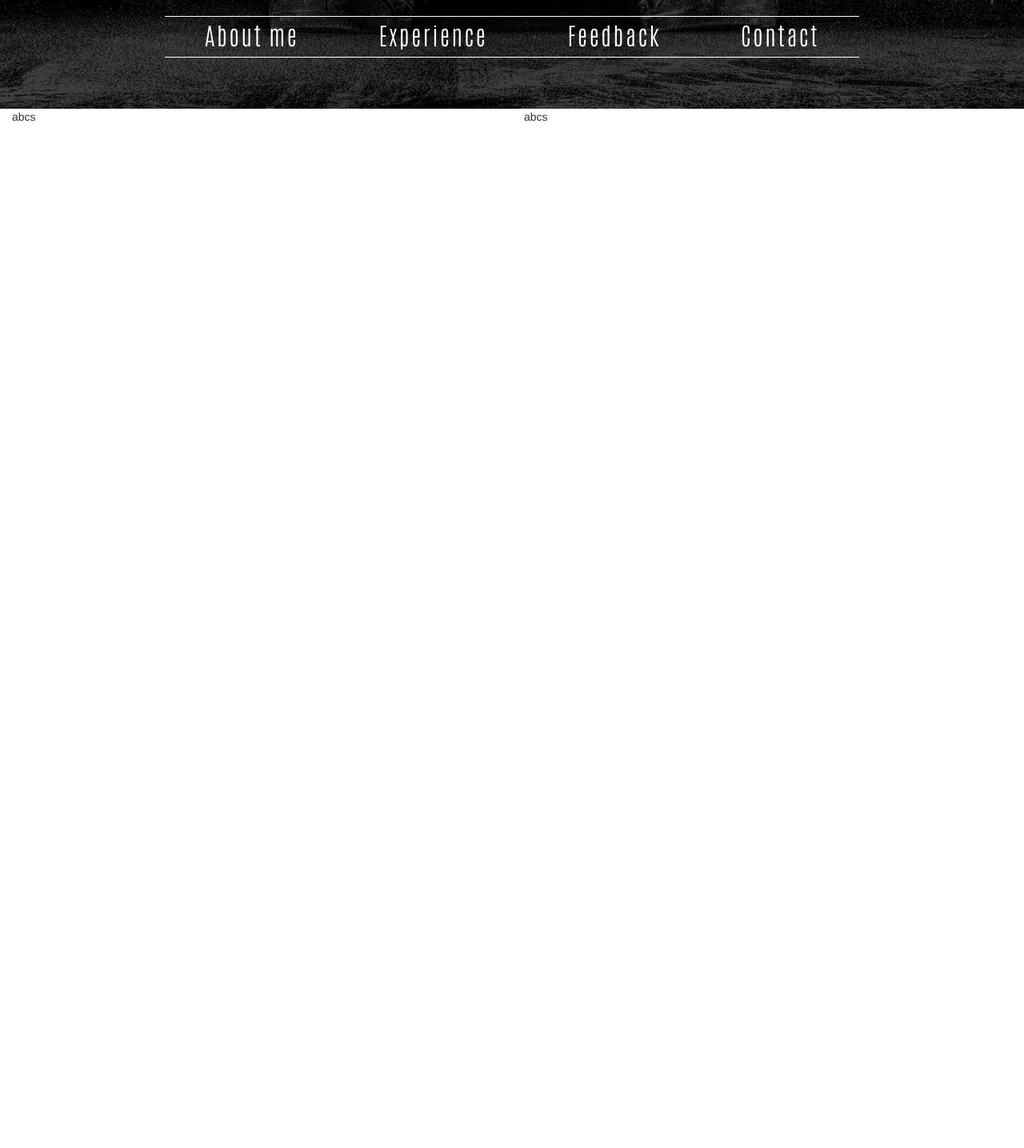
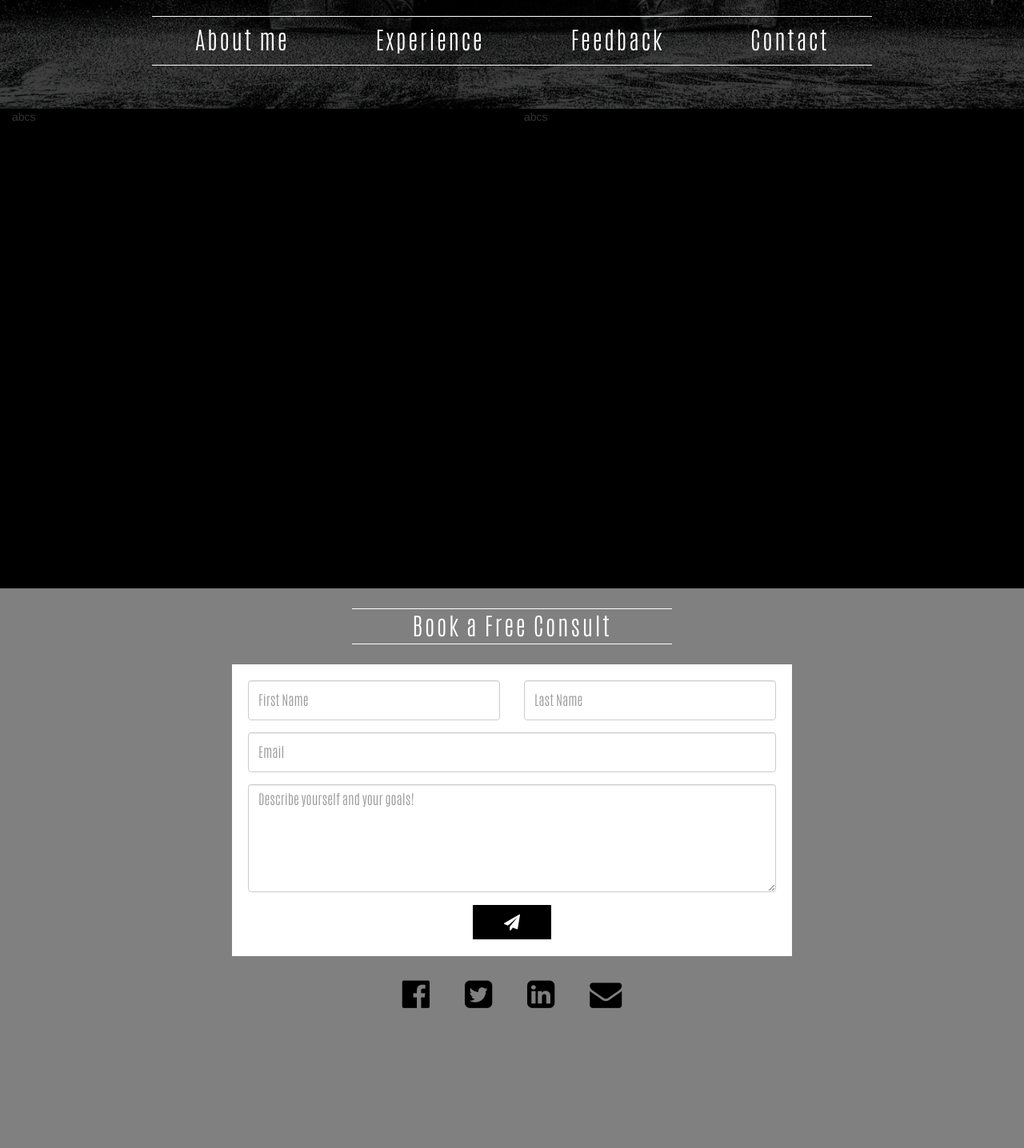
Before and after one commit to Projects4Giggles/slava-profile-page, a plain HTML site: page index.html in a window 1280 px wide. Shown: the part 664-2100 px from the top of the page at 80% size. Before the commit the page ends 820 px from the top, so only its background shows below. Drawn offline with nearby package versions, Linux system fonts and the light colour scheme; a web font is replaced by a local one.

Commit message:
Added footer form, major changes
-Added form to footer
-Added Social media icons to footer
-Added links to nav bar

```diff
--- a/index.html
+++ b/index.html
@@ -16,7 +16,7 @@
 </head>
 
 <body>
-	<div class="container-fluid intro-div">
+	<div class="container-fluid" id="sec-intro">
 	<div class="overlay">
 	</div>
 		<div class="row title">
@@ -27,21 +27,84 @@
 				<div class="nav-container">
 				<nav class="navbar navbar-dark bg-faded nav-custom">
 					<ul class="nav navbar-nav nav-ul-custom">
-					<li class="nav-item">About me</li>
-					<li class="nav-item">Experience</li>
-					<li class="nav-item">Feedback</li>
-					<li class="nav-item">Contact</li>
+					<li class="nav-item"><a href="#sec-about-me">About me</a></li>
+					<li class="nav-item"><a href="#sec-experience">Experience</a></li>
+					<li class="nav-item"><a href="#sec-feedback">Feedback</a></li>
+					<li class="nav-item"><a href="#sec-footer">Contact</a></li>
 					</ul>
 				</nav>
 				</div>
 			</div>
 		</div>
 	</div>
-	<div class="container-fluid">
+	<div class="container-fluid" id ="sec-about-me">
 		<div class="row">
 			<div class="col-md-6">abcs</div>
 			<div class="col-md-6">abcs</div>
 		</div>
 	</div>
+	<div class="container-fluid" id="sec-footer">
+		<div class="row">
+			<div class="col-lg-12">
+				<div class="btn-consult">
+				Book a Free Consult
+				</div>
+				<!--start of form conatiner div-->
+				<div class="container form-container">
+					<form>
+					<!--first and last name row-->
+						<div class="form-group row">
+							<label for="fname" class="sr-only">First Name</label>
+							<div class="col-sm-6">
+							<input type="text" id="fname" class="form-control " name="user_fname" placeholder="First Name">
+							</div>
+							<label for="lname" class="sr-only">Last Name</label>
+							<div  class="col-sm-6">
+							<input type="text" id="lname" class="form-control " name="user_lname" placeholder="Last Name">
+							</div>
+						</div>
+						<!--end first and last name row-->
+						<div class="form-group row">
+							<label class="sr-only" for="email">Email</label>
+							<div class="col-sm-12">
+							<input type="email" id="email" class="form-control " name="user_mail" placeholder="Email">
+							</div>
+						</div>
+						<div class="form-group">
+							<label for="comment" class="sr-only">Comment</label>
+							<div>
+							<textarea  class="form-control " rows="5" name="user_comment" placeholder="Describe yourself and your goals!"></textarea>
+							</div>
+						</div>
+						<div class="row">
+							<div class="center">
+							<button type="submit" class="btn-submit"><i class="fa fa-paper-plane" aria-hidden="true"></i></button>
+							</div>
+						</div>
+					</form>
+				</div>
+				<!--end of form container div-->
+
+			</div>
+		</div>
+		<!--Social media buttons-->
+		<div class="row">
+			<div class="col-md-12">
+				<div class="social-container">
+					<ul class="ul-social">
+						<li class="icons-social"><a href="#"><i class="fa fa-facebook-official" aria-hidden="true"></i></a>
+</li>
+						<li class="icons-social"><a href="#"><i class="fa fa-twitter-square" aria-hidden="true"></i></a>
+</li>
+						<li class="icons-social"><a href="#"><i class="fa fa-linkedin-square" aria-hidden="true"></i></a>
+</li>
+						<li class="icons-social"><a href="mailto:slavakozlov123@gmail.com?subject=Contact%20Request"><i class="fa fa-envelope" aria-hidden="true"></i></a>
+</li>
+					</ul>
+				</div>
+			</div>
+		</div>
+		<!--end social media buttons-->
+	</div>
 </body>
 </HTML>
--- a/style.css
+++ b/style.css
@@ -7,7 +7,21 @@ html,body{
 	font-family: antonio-light;
 	src: url(./font/Antonio-Light.ttf);
 }
-.intro-div {
+
+.clickable {
+    cursor:pointer;
+}
+
+.nav>li>a {
+	color: inherit;
+	text-decoration: none;
+}
+
+.nav>li>a:hover {
+	background-color: inherit;
+	color: inherit;
+}
+#sec-intro {
 	background-image:url("./img/intro-image-compressed.jpeg");
 	background-size:cover;
 	background-position: center center;
@@ -16,6 +30,7 @@ html,body{
 	padding:0px;
 	background-repeat: no-repeat;
 	overflow: hidden;
+	min-height: 600px;
 }
 
 .overlay{
@@ -28,6 +43,7 @@ html,body{
 	filter:alpha(opacity=70); /*ie 7 and earlier*/
 	position: absolute;
 	overflow: hidden;
+	min-height: 600px;
 
 }
 
@@ -66,6 +82,7 @@ html,body{
 	background-color: white;
 	margin-bottom: 10px;
 }
+
 .nav-container{
 	width: 100%;
 	padding: 0px;
@@ -77,6 +94,7 @@ html,body{
 	margin: 0px;
 	display: inline-block;
 }
+
 .nav-ul-custom {
 	text-align: center;
 	border-top: 1px solid white;
@@ -90,10 +108,9 @@ html,body{
 	line-height: 40px;
 	padding-top: 5px;
 	padding-bottom: 5px;
-	padding-left: 60px;
-	padding-right: 60px;
+	padding-left: 39px;
+	padding-right: 39px;
 	/*border-right: 1px solid white;*/
-
 }
 
 .nav-overlay {
@@ -115,6 +132,114 @@ html,body{
 	color: white;
 }
 
+
+#sec-about-me {
+	margin: 0 auto;
+	max-width: 1440px;
+	height:100%;
+	max-height: 600px;
+	background-color: black;
+}
+
+#sec-footer {
+	height: 100%;
+	margin: 0 auto;
+	background-color: grey;
+	max-height: 700px;
+}
+
+.btn-consult{
+	width: 400px;
+	height: 45px;
+	color: white;
+	border-top: 1px solid white;
+	border-bottom: 1px solid white;
+	font-family: antonio-light;
+	letter-spacing: 2.6px;
+	line-height: 40px;
+	font-size: 30px;
+	text-align: center;
+	margin: auto;
+	margin-top: 25px;
+	margin-bottom: 25px;
+	padding-top: 2px;
+	padding-bottom: 5px;
+	padding-left: 60px;
+	padding-right: 60px;
+}
+
+.form-container{
+	max-width: 700px;
+	margin: 0 auto;
+	padding: 20px;
+	background-color: white;
+}
+
+.form-control{
+	height: 50px;
+	font-family: antonio-light;
+	font-size: 17px;
+}
+
+.btn-submit {
+	border:1px solid white;
+	border-radius: 0px;
+	margin: auto;
+	width: 100px;
+	height: 45px;
+	font-size: 20px;
+	background-color: black;
+	color: white;
+}
+
+.btn-submit:hover {
+	background-color: white;
+	color: black;
+}
+
+.center {
+	margin: auto;
+	background-color: red;
+	width: 100px ;
+	padding: 0px;
+}
+
+.social-container{
+	width: 100%;
+	margin: auto;
+}
+
+.ul-social {
+	list-style: none;
+	width: 100%;
+	text-align: center;
+	padding: 0px;
+	margin: 0px;
+}
+
+.icons-social {
+	display: inline-block;
+	font-size: 40px;
+	color: black;
+	margin: 20px;
+}
+
+
+.icons-social:hover {
+	color: white;
+}
+
+.icons-social>a {
+	color: inherit;
+	background-color: inherit;
+	margin: 0px;
+	padding: 0px;
+}
+
+/****************MEDIA QUERIES START**************/
+/*************************************************/
+/*************************************************/
+/*************************************************/
 /*Small devices (landscape phones, 544px and up)*/
 @media (min-width: 544px) {
 .title {
@@ -169,10 +294,9 @@ html,body{
 .nav-ul-custom>li {
 	font-size: 20px;
 	line-height: 40px;
-	padding-left: 50px;
-	padding-right: 50px;
+	padding-left: 39px;
+	padding-right: 39px;
 }
-
 }
 
 /*Large devices (desktops, 992px and up)*/
```
